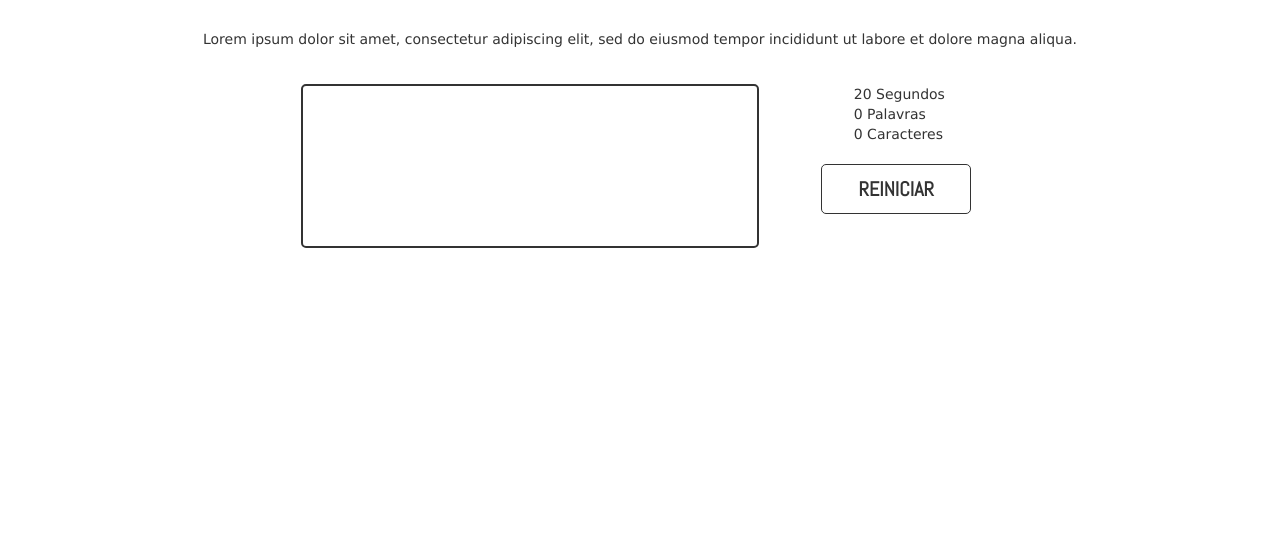
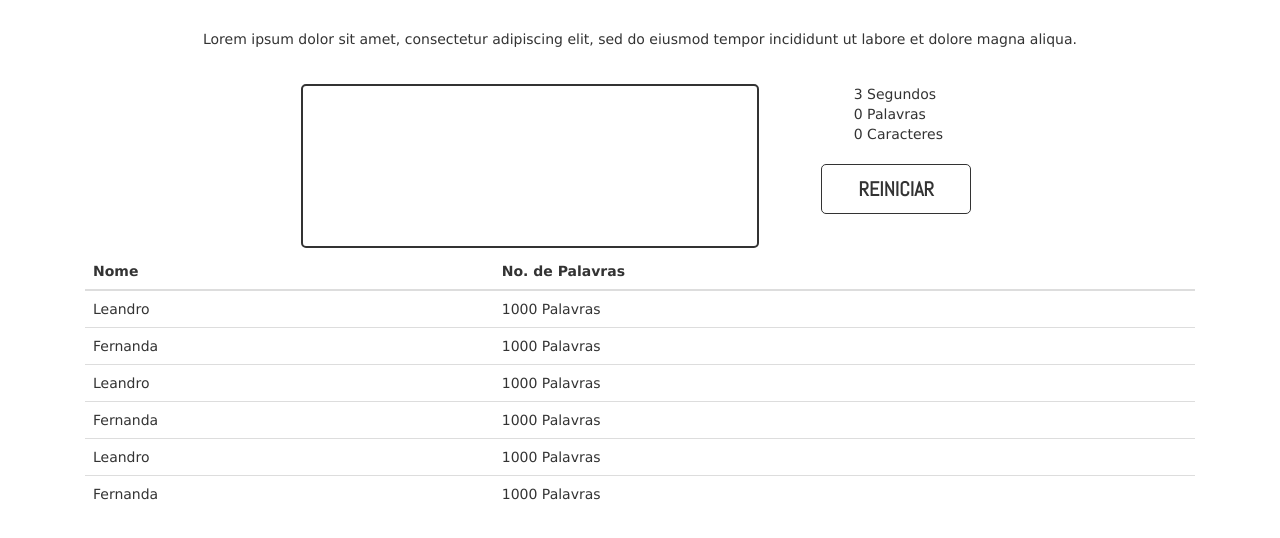
Before and after one commit to lerockit/jquery-1-alura, a plain HTML site: page index/index.html in a window 1280 px wide. Shown: the part 96-634 px from the top of the page. Drawn offline with nearby package versions, Linux system fonts and the light colour scheme.

Commit message:
Adicionado script para records

```diff
--- a/index/index.html
+++ b/index/index.html
@@ -31,7 +31,7 @@
 
 					<div class="stats-container col-md-2">
 						<ul class="stats">
-							<li class="seconds"><span id="seconds">20</span> Segundos</li>
+							<li class="seconds"><span id="seconds">3</span> Segundos</li>
 							<li class="words"><span id="words">0</span> Palavras</li>
 							<li class="charac"><span id="charac">0</span> Caracteres</li>
 						</ul>
@@ -41,6 +41,58 @@
 				</div>
 
 			</div>
+
+      <div class="record-table col-md-12">
+
+        <table class="table table-hover table-responsive">
+
+          <thead class="thead-dark">
+
+            <tr>
+              <th>Nome</th>
+              <th>No. de Palavras</th>
+            </tr>
+
+          </thead>
+
+          <tbody>
+
+            <tr>
+              <td>Leandro</td>
+              <td>1000 Palavras</td>
+            </tr>
+
+            <tr>
+              <td>Fernanda</td>
+              <td>1000 Palavras</td>
+            </tr>
+
+            <tr>
+              <td>Leandro</td>
+              <td>1000 Palavras</td>
+            </tr>
+
+            <tr>
+              <td>Fernanda</td>
+              <td>1000 Palavras</td>
+            </tr>
+
+            <tr>
+              <td>Leandro</td>
+              <td>1000 Palavras</td>
+            </tr>
+
+            <tr>
+              <td>Fernanda</td>
+              <td>1000 Palavras</td>
+            </tr>
+
+          </tbody>
+
+        </table>
+
+      </div>
+
 		</div>
 
 		<script src="js/jquery.js"></script>
--- a/index/js/main.js
+++ b/index/js/main.js
@@ -3,21 +3,28 @@ var textExample = $('#text'),
 		startSeconds = $('#seconds').text(),
 		seconds = $('#seconds'),
 		words = $('#words'),
-		charac = $('#charac');
+		charac = $('#charac')
+    restartButton = $('#restart-button');
 
 $(document).ready(function(){
 
+  field.one('focus', function(){
+    startTimer();
+  });
+
+	field.on('input', function(){
     setValues();
-	startTimer();
-	$('#restart-button').on('click', function(){
+  });
+
+	restartButton.on('click', function(){
 		restart();
 	});
+
 
 });
 
 function setValues(){
 
-	field.on('input', function(){
 	var fieldText = field.val(),
 			numWords = fieldText.split(/\S+/).length;
 
@@ -27,34 +34,25 @@ function setValues(){
 
 	greenOrRed();
 
-	});
-
 };
 
 function startTimer(){
 
 	var secDeg = seconds.text();
-	field.one('focus', function(){
 
 	$('.seconds').addClass('start');
 
 	var timer = setInterval(function(){
 
   	secDeg--;
-
   	seconds.text(secDeg);
 
   	if(secDeg == 0){
-			field.attr('disabled', true);
-			$('.seconds').addClass('game-over');
-      field.removeClass('red');
-      field.removeClass('green');
-			clearInterval(timer);
+  		gameOver(timer);
   	};
 
 	} ,1000);
 
-	});
 
 };
 
@@ -88,3 +86,23 @@ function greenOrRed(){
   }
 
 };
+
+function gameOver(timer){
+
+  field.attr('disabled', true);
+  $('.seconds').addClass('game-over');
+  field.removeClass('red');
+  field.removeClass('green');
+  clearInterval(timer);
+  addRecord();
+
+};
+
+function addRecord(){
+
+  var numWords = words.text(),
+      name = 'Elliot';
+
+  $('tbody').prepend('<tr><td>' + name + '</td><td>' + numWords + ' Palavras </td></tr>');
+
+};
```
Lines whose indentation alone changed are shown as unchanged.
